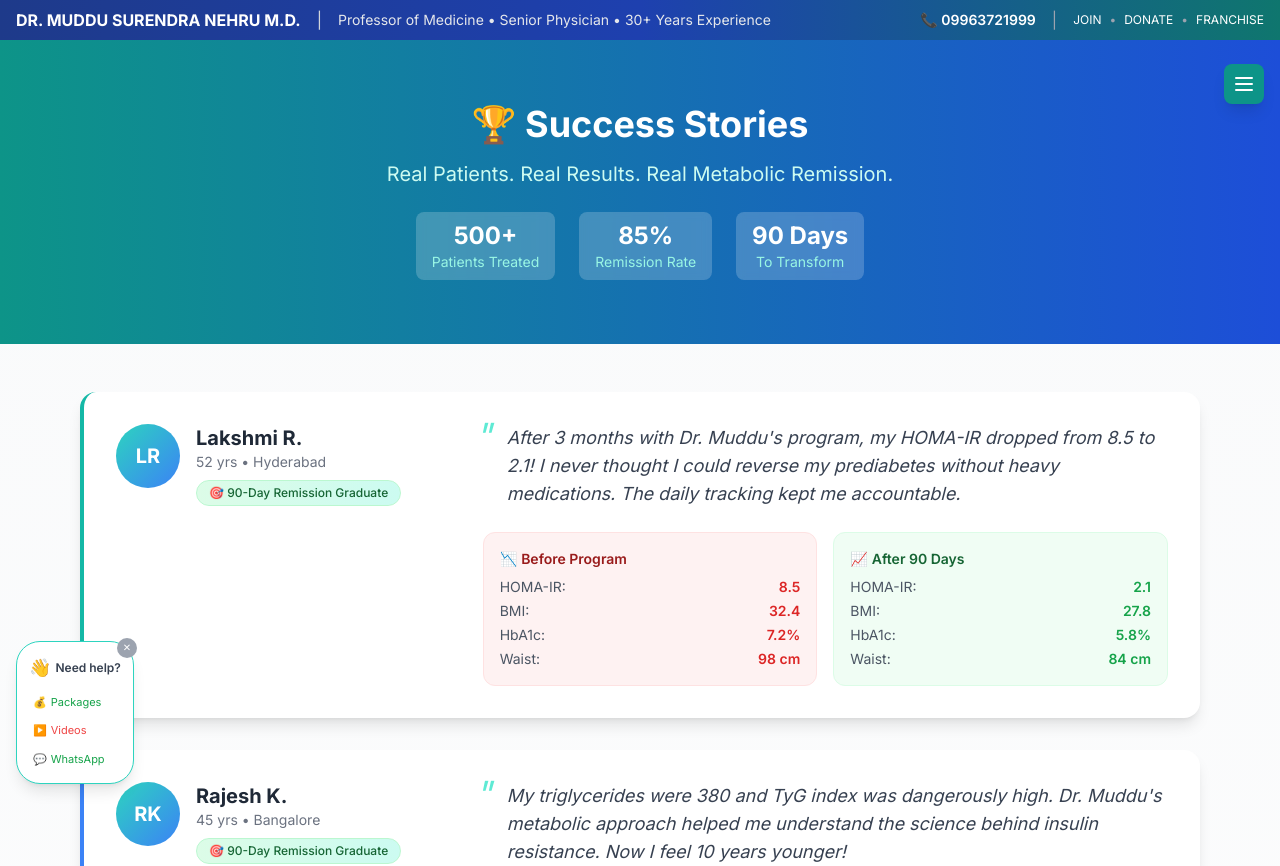
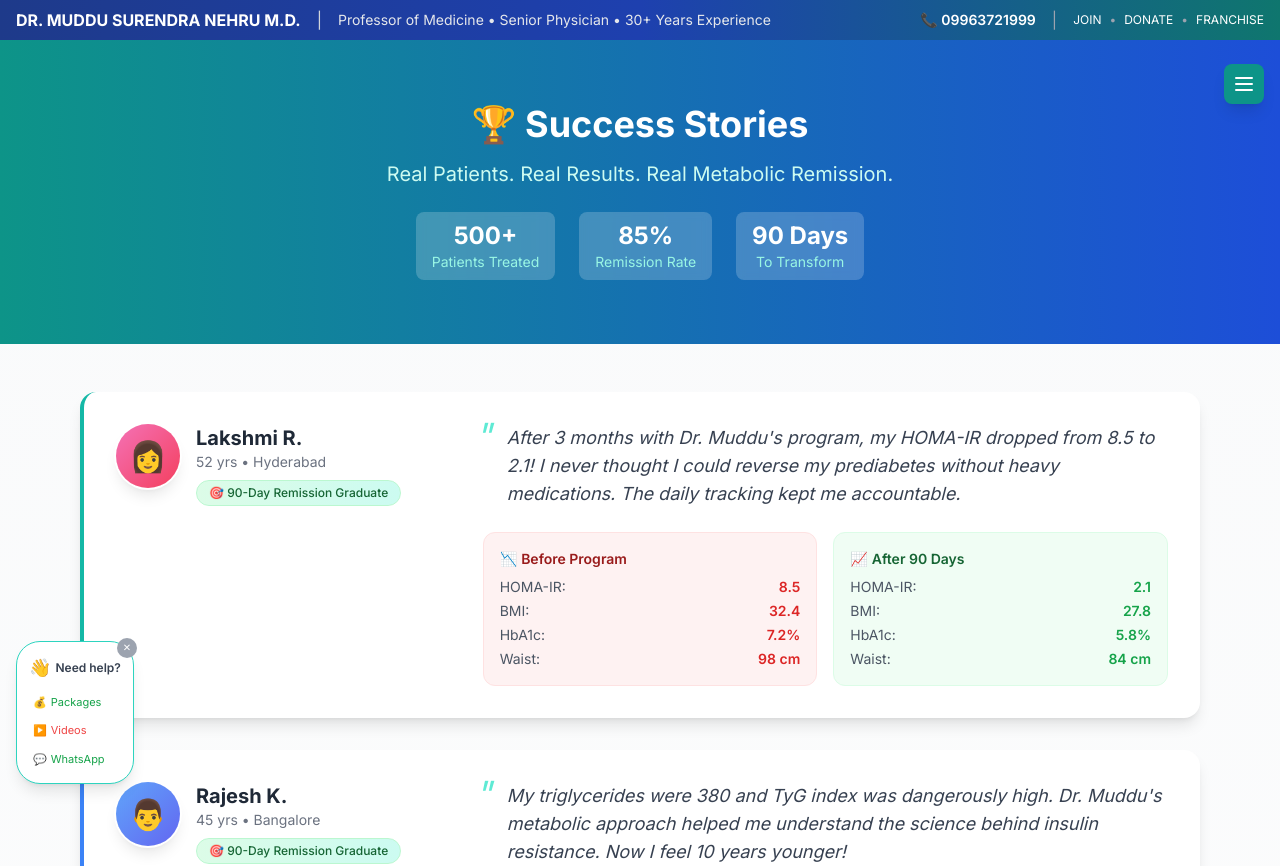
Before and after one commit to muddusurendranehru/DR-MUDDUS-MVP-MIRACLE-VALUE-PROPOSITION, a Next.js app in the folder web/: page /testimonials in a window 1280 px wide. Shown: the top 866 px of the page. Built offline with nearby package versions, Linux system fonts and the light colour scheme.

Commit message:
Add stylized patient avatars with emojis and consent disclaimer

```diff
--- a/web/app/testimonials/page.tsx
+++ b/web/app/testimonials/page.tsx
@@ -10,7 +10,9 @@ const testimonials = [
     name: 'Lakshmi R.',
     location: 'Hyderabad',
     age: 52,
-    photo_url: null,
+    gender: 'female',
+    avatar_gradient: 'from-pink-400 to-rose-500',
+    avatar_emoji: '👩',
     quote: 'After 3 months with Dr. Muddu\'s program, my HOMA-IR dropped from 8.5 to 2.1! I never thought I could reverse my prediabetes without heavy medications. The daily tracking kept me accountable.',
     metrics_before: { HOMA_IR: 8.5, BMI: 32.4, HbA1c: 7.2, waist_cm: 98 },
     metrics_after: { HOMA_IR: 2.1, BMI: 27.8, HbA1c: 5.8, waist_cm: 84 },
@@ -22,7 +24,9 @@ const testimonials = [
     name: 'Rajesh K.',
     location: 'Bangalore',
     age: 45,
-    photo_url: null,
+    gender: 'male',
+    avatar_gradient: 'from-blue-400 to-indigo-500',
+    avatar_emoji: '👨',
     quote: 'My triglycerides were 380 and TyG index was dangerously high. Dr. Muddu\'s metabolic approach helped me understand the science behind insulin resistance. Now I feel 10 years younger!',
     metrics_before: { HOMA_IR: 6.2, BMI: 29.1, HbA1c: 6.8, TyG: 9.8 },
     metrics_after: { HOMA_IR: 1.8, BMI: 25.5, HbA1c: 5.4, TyG: 8.2 },
@@ -34,7 +38,9 @@ const testimonials = [
     name: 'Priya S.',
     location: 'Chennai',
     age: 38,
-    photo_url: null,
+    gender: 'female',
+    avatar_gradient: 'from-purple-400 to-pink-500',
+    avatar_emoji: '👩',
     quote: 'Post-pregnancy weight and PCOD made my life difficult. The 90-day program was life-changing. My waist reduced from 96cm to 82cm and I finally feel confident again!',
     metrics_before: { HOMA_IR: 5.8, BMI: 31.2, HbA1c: 6.5, waist_cm: 96 },
     metrics_after: { HOMA_IR: 1.6, BMI: 24.8, HbA1c: 5.2, waist_cm: 82 },
@@ -46,7 +52,9 @@ const testimonials = [
     name: 'Suresh M.',
     location: 'Mumbai',
     age: 58,
-    photo_url: null,
+    gender: 'male',
+    avatar_gradient: 'from-teal-400 to-cyan-500',
+    avatar_emoji: '👨‍💼',
     quote: 'As a businessman, I ignored my health for years. My fasting insulin was through the roof. Dr. Muddu\'s scientific approach and the daily habit tracking changed everything.',
     metrics_before: { HOMA_IR: 9.2, BMI: 33.5, HbA1c: 8.1, BP: '150/95' },
     metrics_after: { HOMA_IR: 2.4, BMI: 28.2, HbA1c: 6.2, BP: '128/82' },
@@ -58,7 +66,9 @@ const testimonials = [
     name: 'Anita G.',
     location: 'Delhi',
     age: 48,
-    photo_url: null,
+    gender: 'female',
+    avatar_gradient: 'from-orange-400 to-amber-500',
+    avatar_emoji: '👩‍🦰',
     quote: 'Being post-menopausal, I thought weight gain was inevitable. Wrong! The metabolic remission program helped me lose 12kg and my energy levels are incredible now.',
     metrics_before: { HOMA_IR: 7.1, BMI: 30.8, HbA1c: 6.9, waist_cm: 94 },
     metrics_after: { HOMA_IR: 1.9, BMI: 26.1, HbA1c: 5.6, waist_cm: 80 },
@@ -124,17 +134,10 @@ export default function TestimonialsPage() {
                 <div className="flex flex-col md:flex-row gap-6">
                   {/* Avatar & Info */}
                   <div className="flex items-start gap-4 md:w-1/3">
-                    {t.photo_url ? (
-                      <img
-                        src={t.photo_url}
-                        alt={t.name}
-                        className="w-16 h-16 rounded-full object-cover border-2 border-teal-400"
-                      />
-                    ) : (
-                      <div className="w-16 h-16 rounded-full bg-gradient-to-br from-teal-400 to-blue-500 flex items-center justify-center text-white text-xl font-bold flex-shrink-0">
-                        {getInitials(t.name)}
-                      </div>
-                    )}
+                    {/* Stylized Avatar with Emoji */}
+                    <div className={`w-16 h-16 rounded-full bg-gradient-to-br ${t.avatar_gradient} flex items-center justify-center text-3xl flex-shrink-0 shadow-lg ring-2 ring-white`}>
+                      {t.avatar_emoji}
+                    </div>
                     <div>
                       <h2 className="text-xl font-bold text-gray-800">{t.name}</h2>
                       <p className="text-sm text-gray-500">{t.age} yrs • {t.location}</p>
@@ -275,6 +278,14 @@ export default function TestimonialsPage() {
           </div>
         </div>
 
+        {/* Patient Photo Disclaimer */}
+        <div className="mt-8 text-center">
+          <p className="text-xs text-gray-400 italic flex items-center justify-center gap-2">
+            <span>🔒</span>
+            <span>Patient identities protected. Avatars used for privacy. Testimonials shared with patient consent.</span>
+          </p>
+        </div>
+
         {/* Doctor Section */}
         <div className="mt-12 bg-white rounded-2xl shadow-lg p-8 border">
           <div className="flex flex-col md:flex-row items-center gap-6">
@@ -291,15 +302,17 @@ export default function TestimonialsPage() {
               </p>
               <div className="flex flex-wrap gap-3 mt-4 justify-center md:justify-start">
                 <a
-                  href="https://youtube.com/@homasurendranehru"
+                  href="https://www.youtube.com/channel/UCf8avHrw6K07POXSIoKgHwg"
                   target="_blank"
+                  rel="noopener noreferrer"
                   className="text-xs bg-red-100 text-red-600 px-3 py-1 rounded-full hover:bg-red-200 transition-colors"
                 >
                   📺 YouTube
                 </a>
                 <a
-                  href="https://www.homahealthcarecenter.in"
+                  href="https://dr-muddus-mvp-miracle-value-proposition-2l36.onrender.com"
                   target="_blank"
+                  rel="noopener noreferrer"
                   className="text-xs bg-blue-100 text-blue-600 px-3 py-1 rounded-full hover:bg-blue-200 transition-colors"
                 >
                   🌐 Website
```
